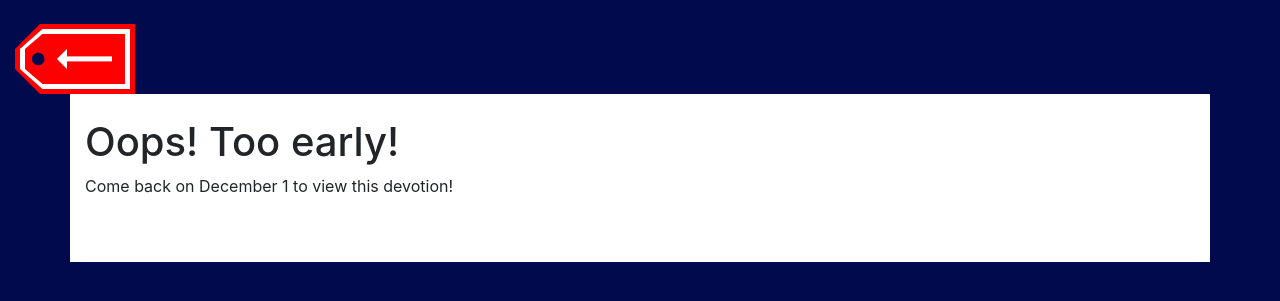
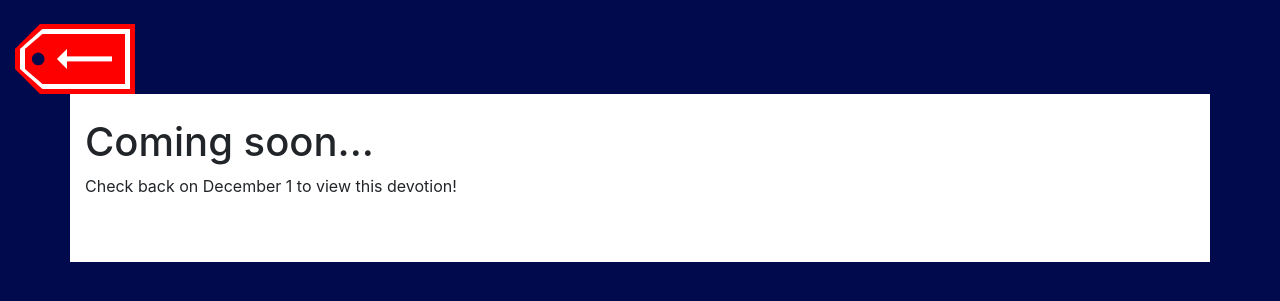
Before and after one commit to Christian4Mac/WBBC-Christmas-Advent-Calendar, a Flask app: page /go_to_day?day=1 in a window 1280 px wide. Shown: the top 301 px of the page. Run offline with Flask 2, Linux system fonts and the light colour scheme; some libraries are stand-ins or nearby versions.

Commit message:
Changed 'Oops too early' to a nicer 'Coming soon...'

```diff
--- a/main.py
+++ b/main.py
@@ -23,5 +23,5 @@ def go_to_day():
 
 # Run flask
 if __name__ == '__main__':
-    # app.run(debug=True)
-    app.run(host='0.0.0.0', port=80)
+    app.run(debug=True)
+    # app.run(host='0.0.0.0', port=80)
--- a/templates/too_early.html
+++ b/templates/too_early.html
@@ -8,8 +8,8 @@
 <div class="container white-background">
     <br>
 
-    <h1>Oops! Too early!</h1>
-    <p>Come back on December {{ required_day }} to view this devotion!</p>
+    <h1>Coming soon...</h1>
+    <p>Check back on December {{ required_day }} to view this devotion!</p>
     <br>
     <br>
 </div>
```
